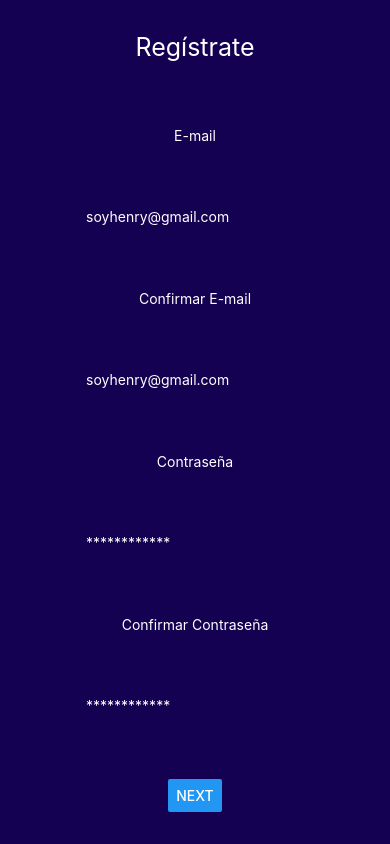
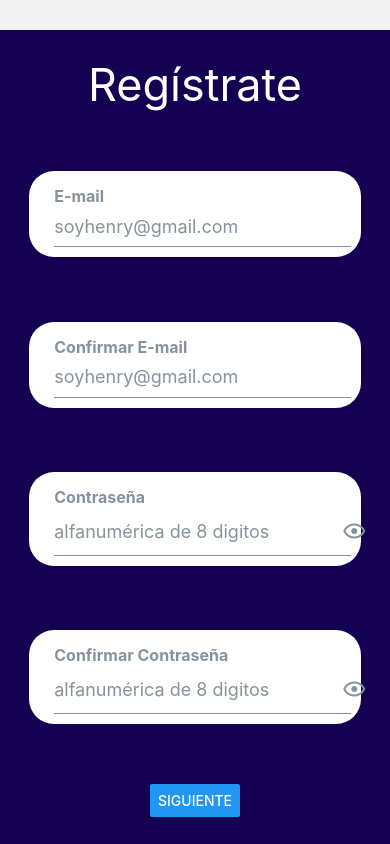
Before and after one commit to SantiagoGomez1/client-HenryBank, a React Native app: screen /RegisterA in a window 390 px wide. Built offline with nearby package versions, Linux system fonts and the light colour scheme.

Commit message:
UpdateRegisterA

```diff
--- a/package.json
+++ b/package.json
@@ -18,10 +18,12 @@
     "axios": "^0.27.2",
     "dotenv": "^16.0.1",
     "expo": "~45.0.0",
+    "expo-linear-gradient": "~11.3.0",
     "expo-status-bar": "~1.3.0",
     "react": "17.0.2",
     "react-dom": "17.0.2",
     "react-native": "0.68.2",
+    "react-native-elements": "^3.4.2",
     "react-native-gesture-handler": "~2.2.1",
     "react-native-paper": "^4.12.2",
     "react-native-reanimated": "~2.8.0",
@@ -30,8 +32,7 @@
     "react-native-vector-icons": "^9.2.0",
     "react-native-web": "0.17.7",
     "react-redux": "^8.0.2",
-    "redux-thunk": "^2.4.1",
-    "expo-linear-gradient": "~11.3.0"
+    "redux-thunk": "^2.4.1"
   },
   "devDependencies": {
     "@babel/core": "^7.12.9"
--- a/src/components/RegisterA/RegisterA.jsx
+++ b/src/components/RegisterA/RegisterA.jsx
@@ -1,6 +1,10 @@
-import React from "react";
-import { Button, TextInput, View, StyleSheet, Text } from "react-native";
+import React, {useState} from "react";
+import { Button, View, StyleSheet, Text } from "react-native";
+import { Input, Icon } from "react-native-elements";
 import { useNavigation } from "@react-navigation/native";
+import { createIconSetFromFontello } from "react-native-vector-icons";
+
+
 
 export default function RegisterA() {
   const navigation = useNavigation();
@@ -9,33 +13,133 @@ export default function RegisterA() {
     navigation.navigate("RegisterB");
   };
 
+  const [showPassword, setShowPassword] = useState(false);
+  const [formData, setFormData] = useState({
+    email: '',
+    confirmEmail: '',
+    password: '',
+    confirmPassword: ''
+  })
+  const [errorEmail, setErrorEmail] = useState('')
+  const [errorConfirmEmail, setErrorConfirmEmail] = useState('')
+  const [errorPassword, setErrorPassword] = useState('')
+  const [errorConfirPassword, setErrorConfirmPassword] = useState('')
+
+  const handleOnChange = (e, type) =>{
+    setFormData({...formData, [type]: e.nativeEvent.text})
+  }
+
+  const registerUser = () => {
+    if(!validateData()){
+      return
+    }
+    console.log('todo ok', formData)
+    goRegisterB()
+  }
+
+  const validateData = () => {
+    setErrorEmail('')
+    setErrorConfirmEmail('')
+    setErrorPassword('')
+    setErrorConfirmPassword('')
+    let isValid = true
+
+    if(!validateEmail(formData.email)){
+      setErrorEmail('Debes ingresar un E-mail válido')
+      isValid = false
+    }
+    if(formData.email !== formData.confirmEmail){
+      setErrorEmail('Los E-mails no coinciden')
+      setErrorConfirmEmail('Los E-mails  no coinciden')
+      isValid = false
+    }
+    if(formData.password.length < 8){
+      setErrorPassword('Debes ingresar una contraseña de 8 carácteres')
+      isValid = false
+    }
+    if(formData.confirmPassword.length < 8){
+      setErrorConfirmPassword('Debes ingresar una contraseña de 8 carácteres')
+      isValid = false
+    }
+    if(formData.password !== formData.confirmPassword){
+      setErrorPassword('Las contraseñas no coinciden')
+      setErrorConfirmPassword('Las contraseñas no coinciden')
+      isValid = false
+    }
+
+    return isValid
+  }
+
   return (
     <View style={styles.container}>
       <Text style={styles.tittle}>Regístrate</Text>
-      <Text style={styles.text}>E-mail</Text>
-      <TextInput
-        placeholderTextColor={"white"}
+
+      {/* <Text style={styles.text}>E-mail</Text> */}
+      <Input
+        containerStyle={styles.input}
         placeholder="soyhenry@gmail.com"
+        label="E-mail"
+        onChange={(e)=> handleOnChange(e, 'email')}
+        errorMessage={errorEmail}
+        defaultValue={formData.email}
+        />
+
+      {/* <Text style={styles.text}>Confirmar E-mail</Text> */}
+      <Input
+        containerStyle={styles.input}
+        placeholder="soyhenry@gmail.com"
+        label="Confirmar E-mail"
+        onChange={(e)=> handleOnChange(e, 'confirmEmail')}
+        errorMessage={errorConfirmEmail}
+        defaultValue={formData.confirmEmail}
+        />
+
+      {/* <Text style={styles.text}>Contraseña</Text> */}
+      <Input
+        containerStyle={styles.input}
+        placeholder="alfanumérica de 8 digitos"
+        label="Contraseña"
+        password={true}
+        secureTextEntry={!showPassword}
+        onChange={(e)=> handleOnChange(e, 'password')}
+        errorMessage={errorPassword}
+        defaultValue={formData.password}
+        rightIcon={
+          <Icon
+            type='material-community'
+            name={showPassword ? 'eye-off-outline' : 'eye-outline'}
+            iconStyle={styles.icon}
+            onPress={()=> setShowPassword(!showPassword)}
+          />
+        }
+      />
+
+      {/* <Text style={styles.text}>Confirmar Contraseña</Text> */}
+      <Input
+        containerStyle={styles.input}
+        placeholder="alfanumérica de 8 digitos"
+        label="Confirmar Contraseña"
+        password={true}
+        secureTextEntry={!showPassword}
+        onChange={(e)=> handleOnChange(e, 'confirmPassword')}
+        errorMessage={errorConfirPassword}
+        defaultValue={formData.confirmPassword}
+        rightIcon={
+          <Icon
+            type='material-community'
+            name={showPassword ? 'eye-off-outline' : 'eye-outline'}
+            iconStyle={styles.icon}
+            onPress={()=> setShowPassword(!showPassword)}
+          />
+        }
+        />
+
+      <Button
+        style={styles.btn}
+        title="Siguiente"
+        // onPress={() => goRegisterB()}
+        onPress={() => registerUser()}
       >
-        {}
-      </TextInput>
-      <Text style={styles.text}>Confirmar E-mail</Text>
-      <TextInput
-        placeholderTextColor={"white"}
-        placeholder="soyhenry@gmail.com"
-      >
-        {}
-      </TextInput>
-      <Text style={styles.text}>Contraseña</Text>
-      <TextInput placeholderTextColor={"white"} placeholder="************">
-        {}
-      </TextInput>
-      <Text style={styles.text}>Confirmar Contraseña</Text>
-      <TextInput placeholderTextColor={"white"} placeholder="************">
-        {}
-      </TextInput>
-      <Button onPress={() => goRegisterB()} style={styles.btn} title="Next">
-        Siguiente
       </Button>
     </View>
   );
@@ -49,13 +153,16 @@ const styles = StyleSheet.create({
     justifyContent: "space-around",
     backgroundColor: "#140152",
     alignItems: "center",
+    marginTop: 30,
   },
-  image: {
-    width: 200,
-    height: 200,
-    borderRadius: 100,
+  input: {
+    backgroundColor: 'white',
+    borderRadius: 25,
+    margin: 5,
+    paddingLeft: 25,
+    paddingTop: 15,
+    width: '85%',
   },
-  inputs: {},
   btn: {
     flexDirection: "column",
   },
@@ -64,9 +171,17 @@ const styles = StyleSheet.create({
   },
   tittle: {
     color: "#fff",
-    fontSize: 25,
+    fontSize: 45,
   },
-  passwordHelp: {
-    color: "#fff",
+  icon:{
+    color: '#85929E'
+
   },
+
 });
+
+
+const validateEmail = function (email) {
+  const re = /^(([^<>()\[\]\\.,;:\s@"]+(\.[^<>()\[\]\\.,;:\s@"]+)*)|(".+"))@((\[[0-9]{1,3}\.[0-9]{1,3}\.[0-9]{1,3}\.[0-9]{1,3}\])|(([a-zA-Z\-0-9]+\.)+[a-zA-Z]{2,}))$/;
+  return re.test(email)
+}
```
